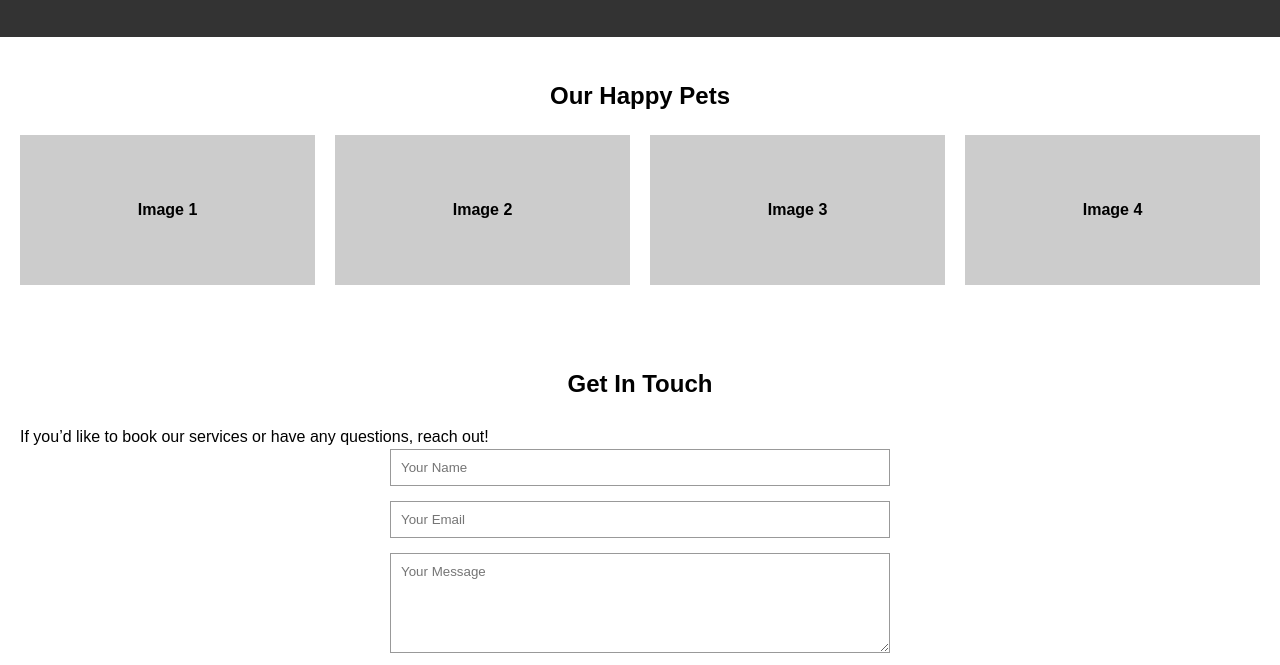
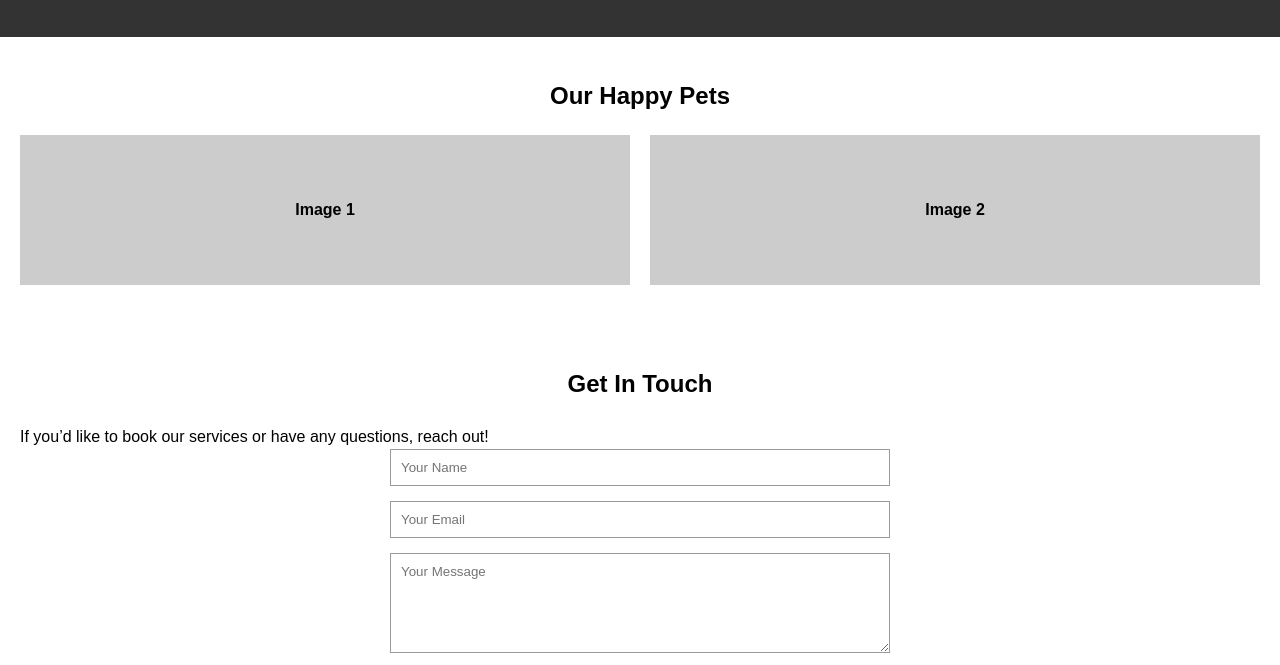
Before and after one commit to buttonmunchie-art/RoyalSitting, a plain HTML site: page index.html in a window 1280 px wide. Shown: the part 120-785 px from the top of the page. Drawn offline with Linux system fonts and the light colour scheme.

Commit message:
Update index.html

```diff
--- a/index.html
+++ b/index.html
@@ -22,8 +22,6 @@
             <div class="image-grid">
                 <div class="image-box">Image 1</div>
                 <div class="image-box">Image 2</div>
-                <div class="image-box">Image 3</div>
-                <div class="image-box">Image 4</div>
             </div>
         </section>
 
```
